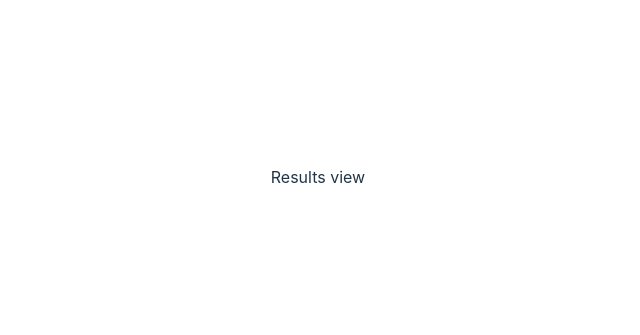
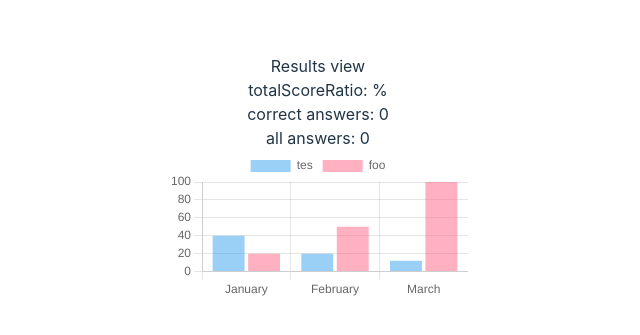
Before and after one commit to rflw/quiz-app-vue, a Vue app: page /results in a window 1280 px wide. Shown: the part 223-558 px from the top of the page, without its empty margins (322-962 px from the left). Built offline with nearby package versions, Linux system fonts and the light colour scheme.

Commit message:
add chart

```diff
--- a/package.json
+++ b/package.json
@@ -9,8 +9,10 @@
     "preview": "vite preview"
   },
   "dependencies": {
+    "chart.js": "^4.4.3",
     "pinia": "^2.2.2",
     "vue": "^3.4.35",
+    "vue-chartjs": "^5.3.1",
     "vue-router": "^4.4.3"
   },
   "devDependencies": {
--- /dev/null
+++ b/src/components/BarChart.vue
@@ -0,0 +1,18 @@
+<script setup lang="ts">
+import { Bar } from 'vue-chartjs';
+import { Chart as ChartJS, Colors, Title, Tooltip, Legend, BarElement, CategoryScale, LinearScale } from 'chart.js';
+import type { BarChartData } from '@/types/chart';
+
+ChartJS.register(Colors, Title, Tooltip, Legend, BarElement, CategoryScale, LinearScale);
+
+type Props = {
+  data: BarChartData,
+  options: Partial<{ responsive: boolean }>
+};
+
+const props = defineProps<Props>();
+</script>
+
+<template>
+  <Bar :options="props.options" :data="props.data" />
+</template>
--- /dev/null
+++ b/src/types/chart.ts
@@ -0,0 +1,4 @@
+import type { ChartData } from 'chart.js';
+
+type ChartType = 'bar';
+export type BarChartData = ChartData<ChartType>;
--- a/src/views/Results.vue
+++ b/src/views/Results.vue
@@ -1,3 +1,32 @@
+<script setup lang="ts">
+import { useAppStore } from '@/store/useApp';
+import { storeToRefs } from 'pinia';
+import BarChart from '@/components/BarChart.vue';
+import type { BarChartData } from '@/types/chart';
+import { ref, Ref } from 'vue';
+
+const appStore = useAppStore();
+const { totalScoreRatioPercent, totalScoreRatio } = storeToRefs(appStore);
+const options = { responsive: true };
+
+// TODO: update by real data
+const chartData: Ref<BarChartData> = ref({
+  labels: [ 'January', 'February', 'March' ],
+  datasets: [
+    { label: 'tes', data: [40, 20, 12] },
+    { label: 'foo', data: [20, 50, 100] }
+    ]
+});
+</script>
+
 <template>
   Results view
+  <br>
+  totalScoreRatio: {{ totalScoreRatioPercent }}%
+  <br>
+  correct answers: {{ totalScoreRatio.correctAnswers }}
+  <br>
+  all answers: {{ totalScoreRatio.allAnswers }}
+
+  <BarChart :options="options" :data="chartData"/>
 </template>
```
Also changed, not shown: 1 other file (tests, documents, lock files or other folders).
